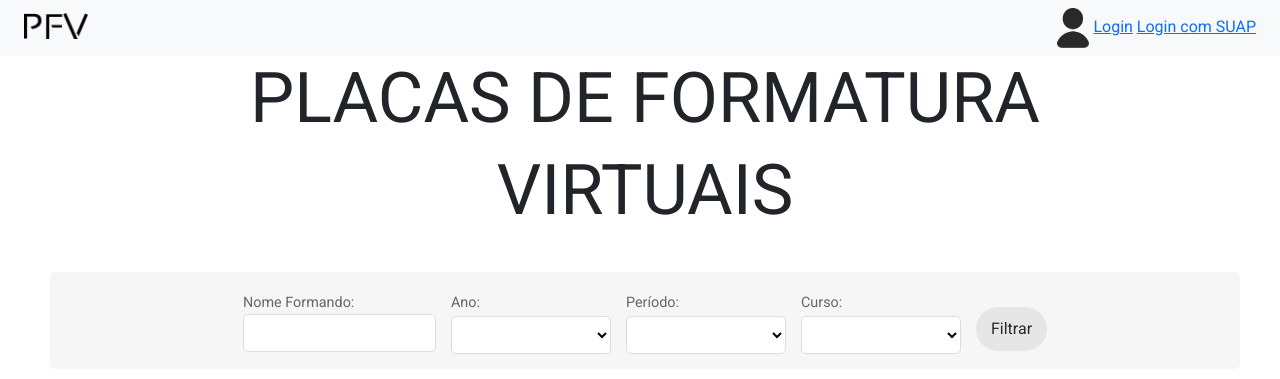
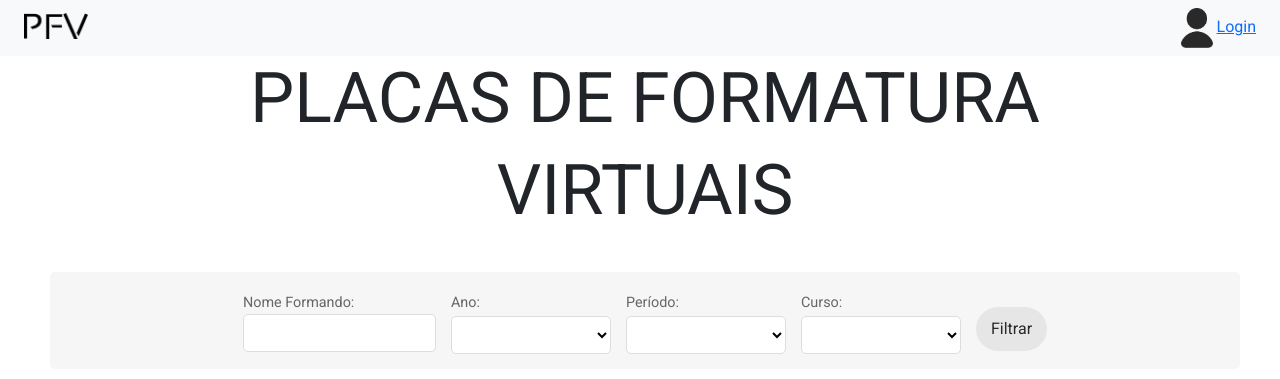
Before and after one commit to alessandrojsouza/placasvirtuais, a Django app: template core/templates/extern.html in a window 1280 px wide. Shown: the top 379 px of the page. Run offline with Django 3.2, Linux system fonts and the light colour scheme; the template is opened without the code that fills it, so the values that code supplies are empty; parts of the project's set-up code (start-up, migrations or seed data) failed here and were passed over; some libraries are stand-ins or nearby versions.

Commit message:
Fixme: adds environments to integration and update links

```diff
--- a/core/oauth2.py
+++ b/core/oauth2.py
@@ -1,15 +1,15 @@
-
 import json
 import requests
 
+from django.conf import settings
 from django.http import HttpResponse
 
 
 class OAuth2Response(HttpResponse):
     def __init__(self, request):
         REDIRECT_URI = 'http://localhost:8000/suap_login/'
-        CLIENTE_ID = ''
-        CLIENT_SECRET = ''
+        CLIENTE_ID = settings.CLIENTE_ID
+        CLIENT_SECRET = settings.CLIENT_SECRET
         AUTHORIZE_URL = 'https://suap.ifrn.edu.br/o/authorize/'
         ACCESS_TOKEN_URL = 'https://suap.ifrn.edu.br/o/token/'
         USER_DATA_URL = 'https://suap.ifrn.edu.br/api/eu/'
--- a/core/templates/base.html
+++ b/core/templates/base.html
@@ -40,7 +40,8 @@
 
     <div id="header">
       <div id="barra">
-        <a href="{% url 'core:index' %}"><img src="{% static 'assets/PFV.png' %}"></a>
+        <!-- <a href="url 'core:index'"><img src="{% static 'assets/PFV.png' %}"></a> -->
+        <a href="/dashboard"><img src="{% static 'assets/PFV.png' %}"></a>
         <div>
           {% if user.is_authenticated %}
             <img id="loginimg" src="{% static 'assets/login.png' %}">
--- a/core/templates/extern.html
+++ b/core/templates/extern.html
@@ -19,7 +19,7 @@
   <body>
     <!-- <div id="header">
       <div id="barra">
-        <a href="{% url 'core:index' %}"><img src="{% static 'assets/PFV.png' %}"></a>
+        <a href="url 'core:index'"><img src="{% static 'assets/PFV.png' %}"></a>
         <div>
           {% if user.is_authenticated %}
             <img id="loginimg" src="{% static 'assets/login.png' %}">
@@ -37,7 +37,8 @@
         <div class="col-md-12">
           <nav class="navbar navbar-light bg-light">
             <div class="container-fluid">
-              <a class="navbar-brand" href="{% url 'core:index' %}">
+              <!-- <a class="navbar-brand" href="url 'core:index'"> -->
+              <a class="navbar-brand" href="/">
                 <img src="{% static 'assets/PFV.png' %}" class="d-inline-block align-top" style="width: 4rem;">
               </a>
               <div>
@@ -46,8 +47,7 @@
                   <a href="{% url 'account_logout' %}">Logout</a>
                 {% else %}
                   <img src="{% static 'assets/login.png' %}" style="width: 2rem;">
-                  <a href="{% url 'account_login' %}">Login</a>
-                  <a href="/suap_login/">Login com SUAP</a>
+                  <a href="/suap_login/">Login</a>
                 {% endif %}
               </div>
             </div>
--- a/core/urls.py
+++ b/core/urls.py
@@ -14,11 +14,11 @@ urlpatterns = [
     PageExtern.as_view(),
     name='page_extern'
   ),
-  path(
-    '/',
-    RedirectView.as_view(url='accounts/login', permanent=False),
-    name='index'
-  ),
+  # path(
+  #   '/',
+  #   RedirectView.as_view(url='accounts/login', permanent=False),
+  #   name='index'
+  # ),
   path('dashboard/', DashboardView.as_view(), name='dashboard'),
   path(
     'api/',
--- a/core/views.py
+++ b/core/views.py
@@ -195,5 +195,5 @@ def suap_login(request):
     user = User.objects.filter(email=response.data.get('email_secundario')).first()
     if user:
       auth.login(request, user, backend='django.contrib.auth.backends.ModelBackend')
-      return HttpResponseRedirect('/admin/')
+      return HttpResponseRedirect('/dashboard/')
   return response
--- a/placasvirtuais/settings.py
+++ b/placasvirtuais/settings.py
@@ -25,6 +25,8 @@ BASE_DIR = Path(__file__).resolve().parent.parent
 # See https://docs.djangoproject.com/en/3.1/howto/deployment/checklist/
 
 SECRET_KEY = config('SECRET_KEY')
+CLIENTE_ID = config('CLIENTE_ID')
+CLIENT_SECRET = config('CLIENT_SECRET')
 
 DEBUG = config('DEBUG', default=False, cast=bool)
 
```
Also changed, not shown: 1 other file.
